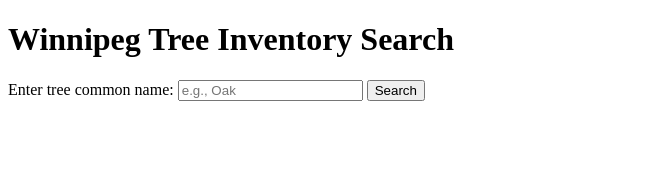
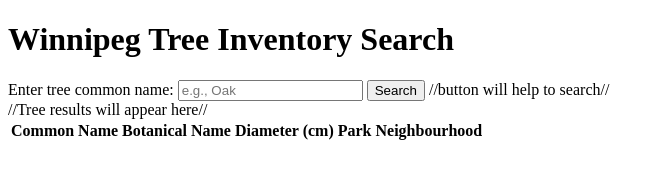
Before and after one commit to anannyakandhari/Assignment-5-FED, a plain HTML site: page index.html in a window 1280 px wide. Shown: the whole page, without its empty margins (0-665 px from the left). Drawn offline with Linux system fonts and the light colour scheme.

Commit message:
in html added table but it is not working

```diff
--- a/index.html
+++ b/index.html
@@ -16,9 +16,22 @@
       <label for="treeInput">Enter tree common name:</label>
       <input type="text" id="treeInput" placeholder="e.g., Oak" required>
       <button type="submit">Search</button>
+      //button will help to search//
     </form>
+    <table id="treeTable">
+            <thead>
+                <tr>
+                    <th>Common Name</th>
+                    <th>Botanical Name</th>
+                    <th>Diameter (cm)</th>
+                    <th>Park</th>
+                    <th>Neighbourhood</th>
+                </tr>
+            </thead>
+            <tbody>
 
     <div id="results"></div>
+     //Tree results will appear here//
   </main>
   <script src="script.js"></script>
 </body>
--- a/script.js
+++ b/script.js
@@ -28,12 +28,12 @@ function getTreeInfo(data) {
         allTrees.push(treeDetails);
     });
 
-    return allNames;
+    return allTrees;
 }
 
 window.onload = async() => {
     // wait for getCountries() to finish before going to the next line
     // always await a function that does a fetch
-    const countryData = await getCountries();
-    console.log(getNames(countryData));
+    const Data = await getTress();
+    console.log(getTrees(Data));
 }
```
